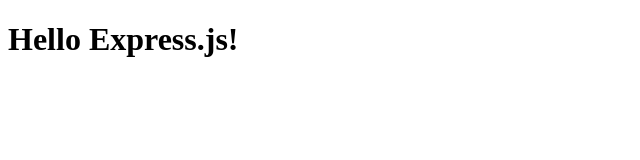
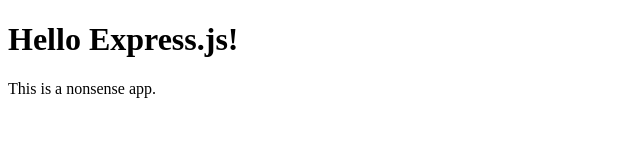
Before and after one commit to zhouyaoji/web-server, a website: page public/index.html in a window 1280 px wide. Shown: the whole page, without its empty margins (0-640 px from the left). Drawn offline with Linux system fonts and the light colour scheme.

Commit message:
Added some text.

```diff
--- a/public/index.html
+++ b/public/index.html
@@ -4,5 +4,6 @@
       <title>My App</title>
   </head>
   <body><h1>Hello Express.js!</h1>
+  <p>This is a nonsense app.</p>
   </body>
 </html>
```
